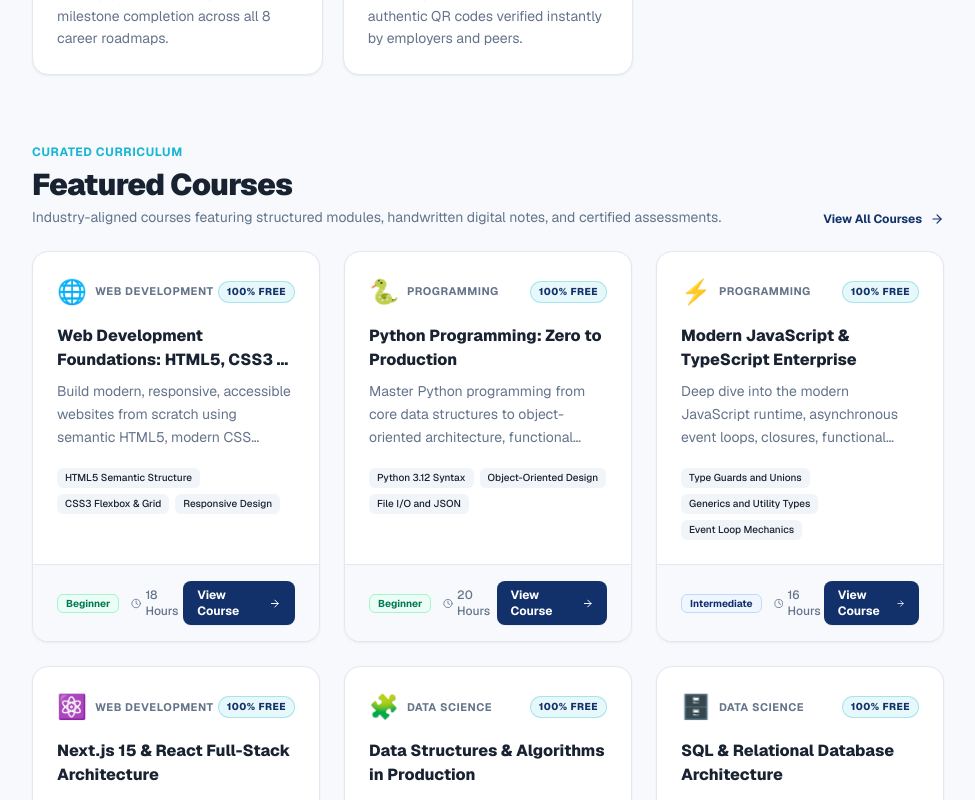
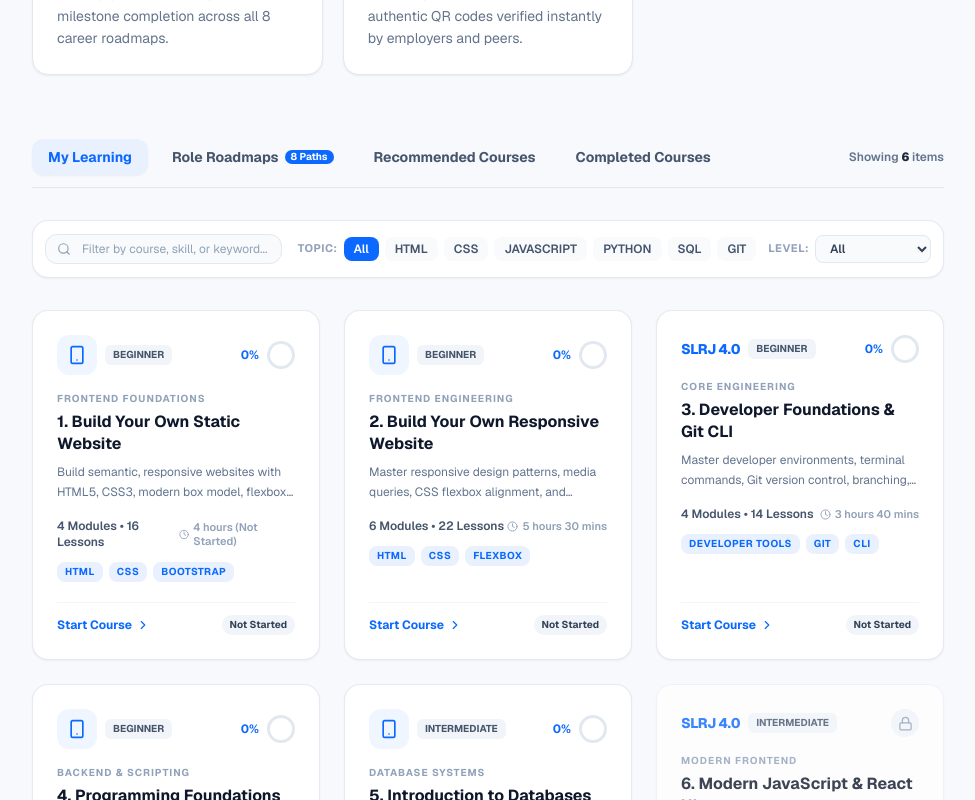
Before and after one commit to slrjdigital-ai/SLRJ-LEARN, a Next.js app: page / in a window 1280 px wide. Shown: the part 2700-3500 px from the top of the page, without its empty margins (296-1271 px from the left). Built offline with nearby package versions, Linux system fonts and the light colour scheme.

Commit message:
feat: remove featured courses section from home page

```diff
--- a/app/page.tsx
+++ b/app/page.tsx
@@ -1,7 +1,6 @@
 import { Metadata } from "next";
 import PublicHeroSection from "@/components/home/PublicHeroSection";
 import LearningBenefitsSection from "@/components/home/LearningBenefitsSection";
-import FeaturedCoursesSection from "@/components/home/FeaturedCoursesSection";
 import HowItWorksSection from "@/components/home/HowItWorksSection";
 import CertificatePreviewSection from "@/components/home/CertificatePreviewSection";
 import HomeWelcomeBanner from "@/components/home/HomeWelcomeBanner";
@@ -33,28 +32,25 @@ export default function HomePage() {
       {/* ─── 3. Learning Benefits (5 Pillars of SLRJ Learn) ─── */}
       <LearningBenefitsSection />
 
-      {/* ─── 4. Featured Courses (Catalog Showcase) ─── */}
-      <FeaturedCoursesSection />
-
-      {/* ─── 5. Learning Paths & Role Roadmaps (8 Career Tracks) ─── */}
+      {/* ─── 4. Learning Paths & Role Roadmaps (8 Career Tracks) ─── */}
       <LearningPathDashboard />
 
-      {/* ─── 6. How It Works (Discover -> Enrol -> Study -> Pass Assessment -> Certificate) ─── */}
+      {/* ─── 5. How It Works (Discover -> Enrol -> Study -> Pass Assessment -> Certificate) ─── */}
       <HowItWorksSection />
 
-      {/* ─── 7. Real Certificate Preview & Authentic QR Verification ─── */}
+      {/* ─── 6. Real Certificate Preview & Authentic QR Verification ─── */}
       <CertificatePreviewSection />
 
-      {/* ─── 8. Daily Learning Hub (Interactive SoloLearn-Style Challenges) ─── */}
+      {/* ─── 7. Daily Learning Hub (Interactive SoloLearn-Style Challenges) ─── */}
       <DailyLearningHub />
 
-      {/* ─── 9. Build Something Real (8 Practical Projects) ─── */}
+      {/* ─── 8. Build Something Real (8 Practical Projects) ─── */}
       <BuildSomethingReal />
 
-      {/* ─── 10. Peer Discussion Community ─── */}
+      {/* ─── 9. Peer Discussion Community ─── */}
       <HomeCommunityPreview />
 
-      {/* ─── 11. Frequently Asked Questions Accordion ─── */}
+      {/* ─── 10. Frequently Asked Questions Accordion ─── */}
       <FaqSection />
     </div>
   );
```
